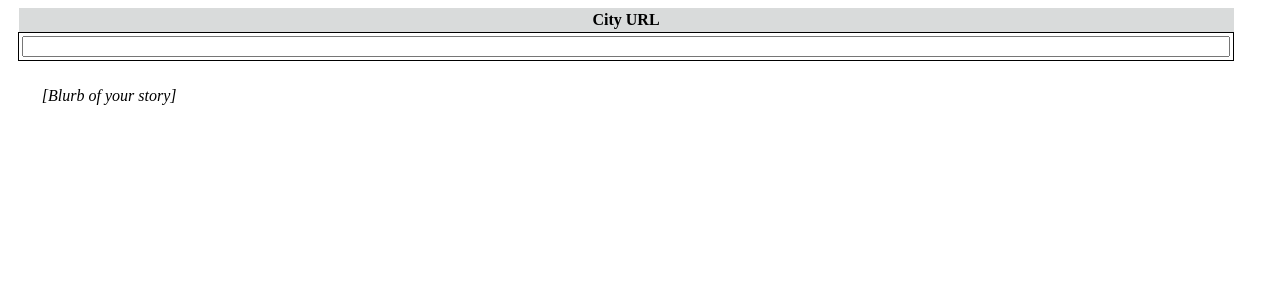
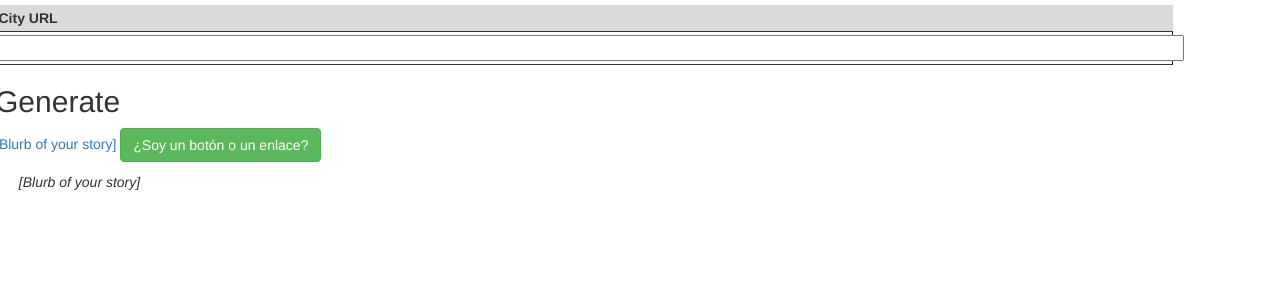
Before and after one commit to skaidan/city_lore_generator, a Django app: page /city_url in a window 1280 px wide. Shown: the top 300 px of the page. Run offline with Django 3.2, Linux system fonts and the light colour scheme; some libraries are stand-ins or nearby versions.

Commit message:
css and button

```diff
--- a/templates/city_url.html
+++ b/templates/city_url.html
@@ -2,6 +2,9 @@
 <html lang="en">
 <head>
   <meta charset="utf-8">
+  <link rel="stylesheet" href="https://maxcdn.bootstrapcdn.com/bootstrap/3.3.7/css/bootstrap.min.css" />
+
+
   <title>Epic Fantasy City Lore definition</title>
 
   <style>
@@ -108,6 +111,15 @@
 			</tr>
 		</tbody>
   </table>
+
+	<section id="generate">
+		<h2 class="button">Generate</h2>
+			<a>
+				[Blurb of your story]
+			</a>
+
+			<button class="btn btn-success">¿Soy un botón o un enlace?</button>
+		</section>
 	<section id="story">
 	<h2 class="hidden">Story</h2>
 		<p style="font-style: italic;">
```
